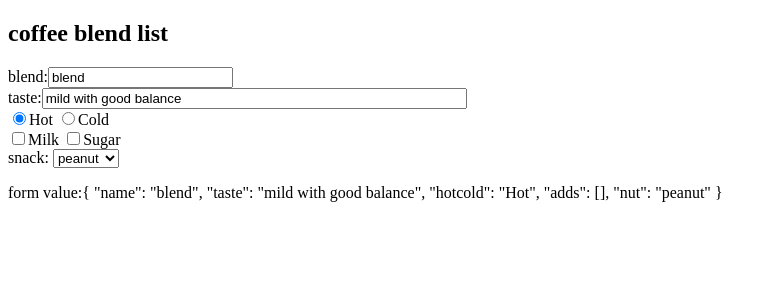
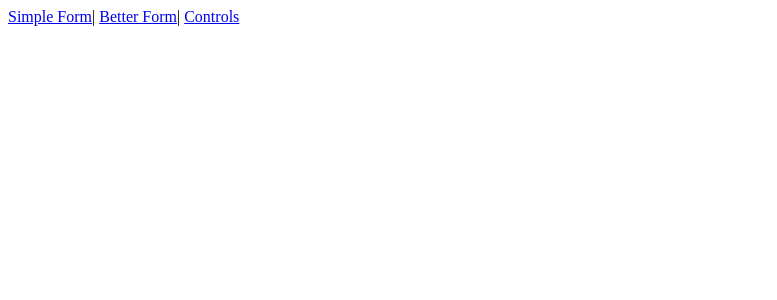
Before and after one commit to KeiNishikawa218/angularPractice, an Angular app: page / in a window 1280 px wide. Shown: the top 300 px of the page, without its empty margins (0-777 px from the left). Built offline with nearby package versions, Linux system fonts and the light colour scheme.

Commit message:
finish 9-1

```diff
--- a/src/app/app-routing.module.ts
+++ b/src/app/app-routing.module.ts
@@ -1,10 +1,23 @@
 import { NgModule } from '@angular/core';
+import { CommonModule } from '@angular/common';
+
 import { RouterModule, Routes } from '@angular/router';
-
-const routes: Routes = [];
+import { SimpleFormComponent } from './simple-form/simple-form.component';
+import { BetterFormComponent } from './better-form/better-form.component';
+import { ControlsComponent } from './controls/controls.component';
 
 @NgModule({
-  imports: [RouterModule.forRoot(routes)],
-  exports: [RouterModule]
+  imports: [
+    CommonModule,
+    RouterModule.forRoot([
+      {path: 'simple-form', component: SimpleFormComponent},
+      {path: 'better-form', component: BetterFormComponent},
+      {path: 'controls', component: ControlsComponent}
+    ])
+  ],
+  exports: [
+    RouterModule
+  ],
+  declarations: []
 })
-export class AppRoutingModule { }
+export class AppRoutingModule{ }
--- a/src/app/app.component.html
+++ b/src/app/app.component.html
@@ -1 +1,8 @@
-<app-controls></app-controls>
+<nav>
+    <a routerLink="./simple-form">Simple Form</a>|
+    <a routerLink="./better-form">Better Form</a>|
+    <a routerLink="./controls">Controls</a>
+</nav>
+<div>
+    <router-outlet></router-outlet>
+</div>
```
